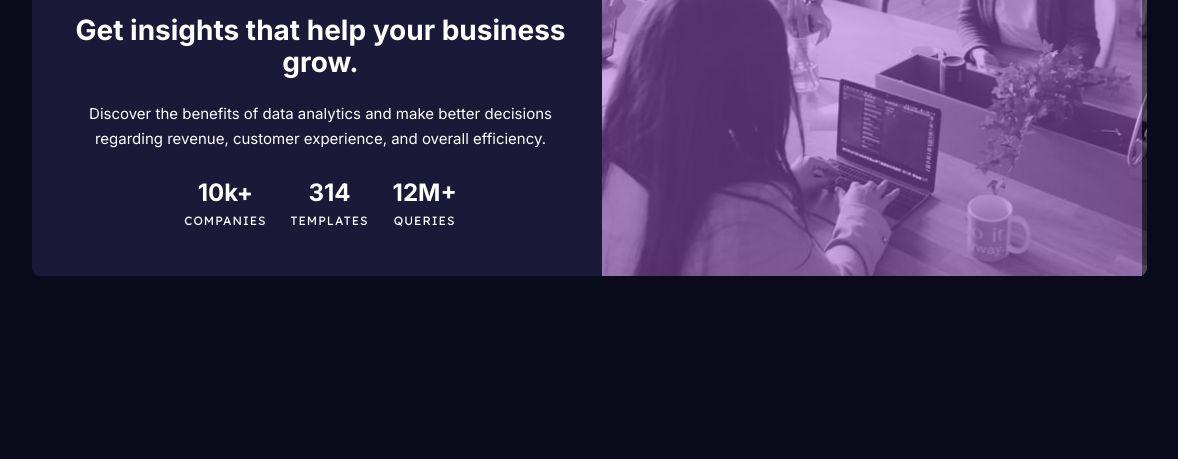
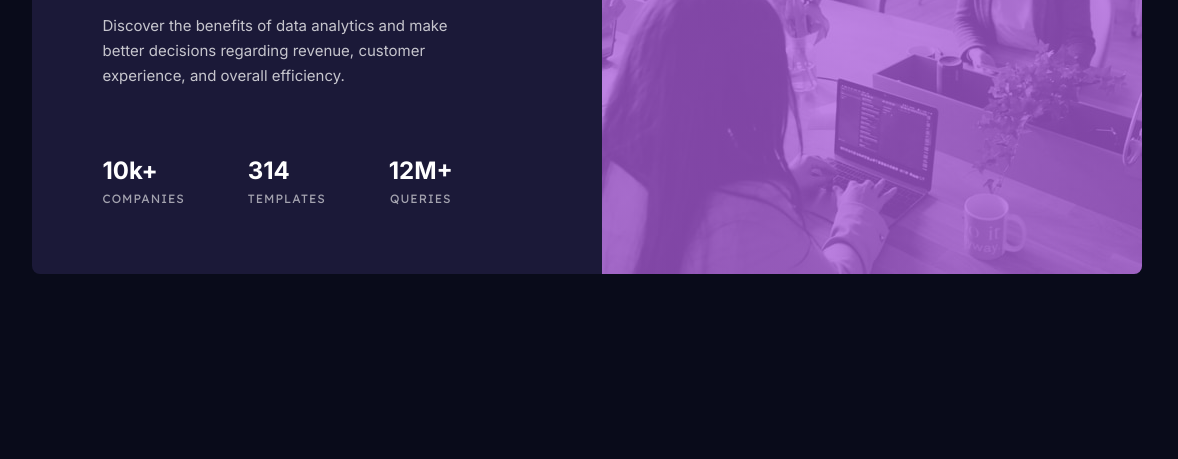
Before and after one commit to phi1s/stats-preview-component, a plain HTML site: page index.html in a window 1536 px wide. Shown: the part 357-816 px from the top of the page, without its empty margins (189-1367 px from the left). Drawn offline with Linux system fonts and the light colour scheme.

Commit message:
first version

```diff
--- a/index.html
+++ b/index.html
@@ -34,7 +34,7 @@
   <body>
     <main>
       <section>
-        <h1>Get insights that help your business grow.</h1>
+        <h1>Get <span>insights</span> that help your business grow.</h1>
         <p>
           Discover the benefits of data analytics and make better decisions
           regarding revenue, customer experience, and overall efficiency.
@@ -54,12 +54,7 @@
           </div>
         </div>
       </section>
-      <div class="image-container">
-        <img
-          src="./images/image-header-desktop.jpg"
-          alt="People in the office"
-        />
-      </div>
+      <div class="image"></div>
     </main>
   </body>
 </html>
--- a/style.css
+++ b/style.css
@@ -2,9 +2,10 @@
   --clr-very-dark-blue: hsl(233, 47%, 7%);
   --clr-dark-desaturated-blue: hsl(244, 38%, 16%);
   --clr-soft-violet: hsl(277, 64%, 61%);
+  --clr-soft-violet-opacity: hsl(277, 64%, 61%, 0.75);
   --clr-white: hsl(0, 0%, 100%);
   --clr-slightly-transparent-white-main: hsla(0, 0%, 100%, 0.75);
-  --clr-slightly-transparent-white: hsla(0, 0%, 100%, 0.6);
+  --clr-slightly-transparent-white: hsla(0, 0%, 100%, 0.4);
 }
 
 body {
@@ -21,8 +22,7 @@ body {
 }
 
 main {
-  width: 100%;
-  max-width: 327px;
+  width: 327px;
   background-color: var(--clr-dark-desaturated-blue);
   display: flex;
   justify-content: flex-end;
@@ -34,21 +34,21 @@ main {
 section {
   max-width: 500px;
   height: 100%;
-  padding: 31.5px;
+  padding: 14px 31.5px 31.5px 31.5px;
 }
 
-.image-container {
-  background-color: var(--clr-soft-violet);
+.image {
   width: 100%;
-  max-width: 540px;
+  height: 240px;
   border-top-left-radius: 8px;
   border-top-right-radius: 8px;
-}
-
-img {
-  opacity: 0.5;
-
-  mask-image: var(--clr-soft-violet);
+  background-image: linear-gradient(
+      var(--clr-soft-violet-opacity),
+      var(--clr-soft-violet-opacity),
+      var(--clr-soft-violet-opacity)
+    ),
+    url("./images/image-header-mobile.jpg");
+  background-size: cover;
 }
 
 h1 {
@@ -61,10 +61,18 @@ h1 {
 
 p {
   font-family: "Inter";
+  font-style: normal;
   font-weight: 400;
   font-size: 15px;
   line-height: 25px;
   text-align: center;
+  mix-blend-mode: normal;
+  opacity: 0.75;
+  margin-bottom: 32px;
+}
+
+span {
+  color: var(--clr-soft-violet);
 }
 
 .key-figure {
@@ -84,19 +92,49 @@ p {
   letter-spacing: 1px;
   text-align: center;
   text-transform: uppercase;
+  mix-blend-mode: normal;
+  opacity: 0.6;
 }
 
 @media screen and (min-width: 1300px) {
   main {
-    max-width: 1110px;
+    width: 1110px;
   }
-  img {
-    height: 100%;
+  .image {
+    height: 446px;
+    width: 540px;
     border-top-left-radius: 0px;
     border-bottom-right-radius: 8px;
+    background-image: linear-gradient(
+        var(--clr-soft-violet-opacity),
+        var(--clr-soft-violet-opacity),
+        var(--clr-soft-violet-opacity)
+      ),
+      url("./images/image-header-desktop.jpg");
+    background-size: cover;
+    background-color: red;
   }
   .key-figures {
     display: flex;
-    justify-content: center;
+    justify-content: flex-start;
+  }
+  .key-figure {
+    text-align: start;
+    margin-left: 0px;
+    margin-right: 63px;
+    margin-bottom: 32px;
+  }
+  section {
+    width: 390px;
+    margin-right: 78px;
+  }
+  h1 {
+    font-size: 36px;
+    line-height: 44px;
+    text-align: start;
+  }
+  p {
+    text-align: start;
+    margin-bottom: 56px;
   }
 }
```
